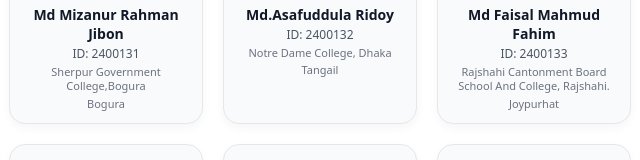
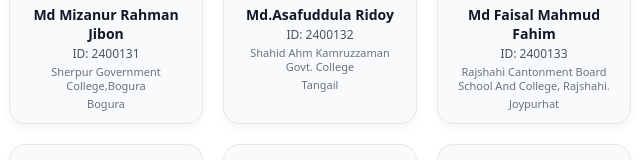
Before and after one commit to Himel-C12/CEC24, a plain HTML site: page index.html in a window 1280 px wide. Shown: the part 1638-1798 px from the top of the page, 106-746 px from the left. Drawn offline with Linux system fonts and the light colour scheme; a web font is replaced by a local one.

Commit message:
Add files via upload

```diff
--- a/index.html
+++ b/index.html
@@ -228,7 +228,7 @@
             <a href="132.html">Md.Asafuddula Ridoy</a>
           </div>
           <div class="student-id">ID: 2400132</div>
-          <div class="student-meta">Notre Dame College, Dhaka</div>
+          <div class="student-meta">Shahid Ahm Kamruzzaman Govt. College </div>
           <div class="student-meta">Tangail</div>
         </article>
 
```
